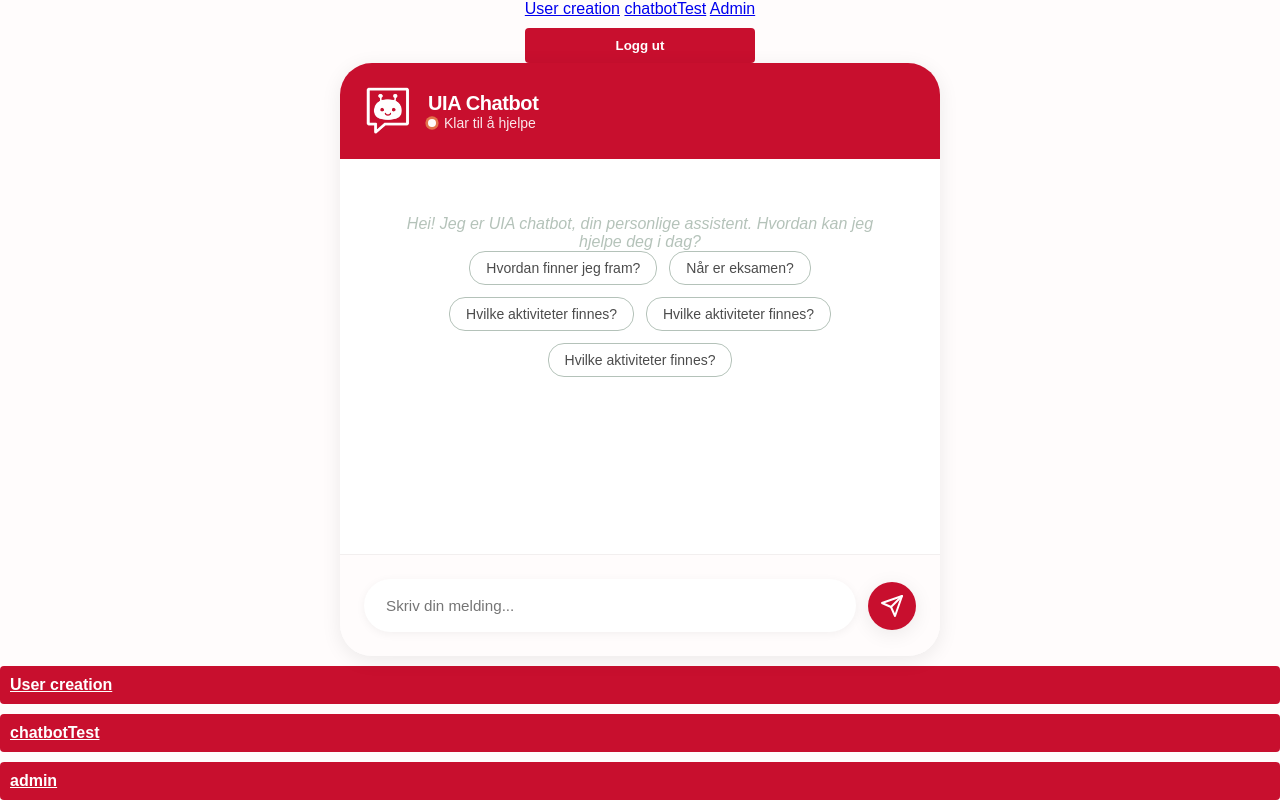
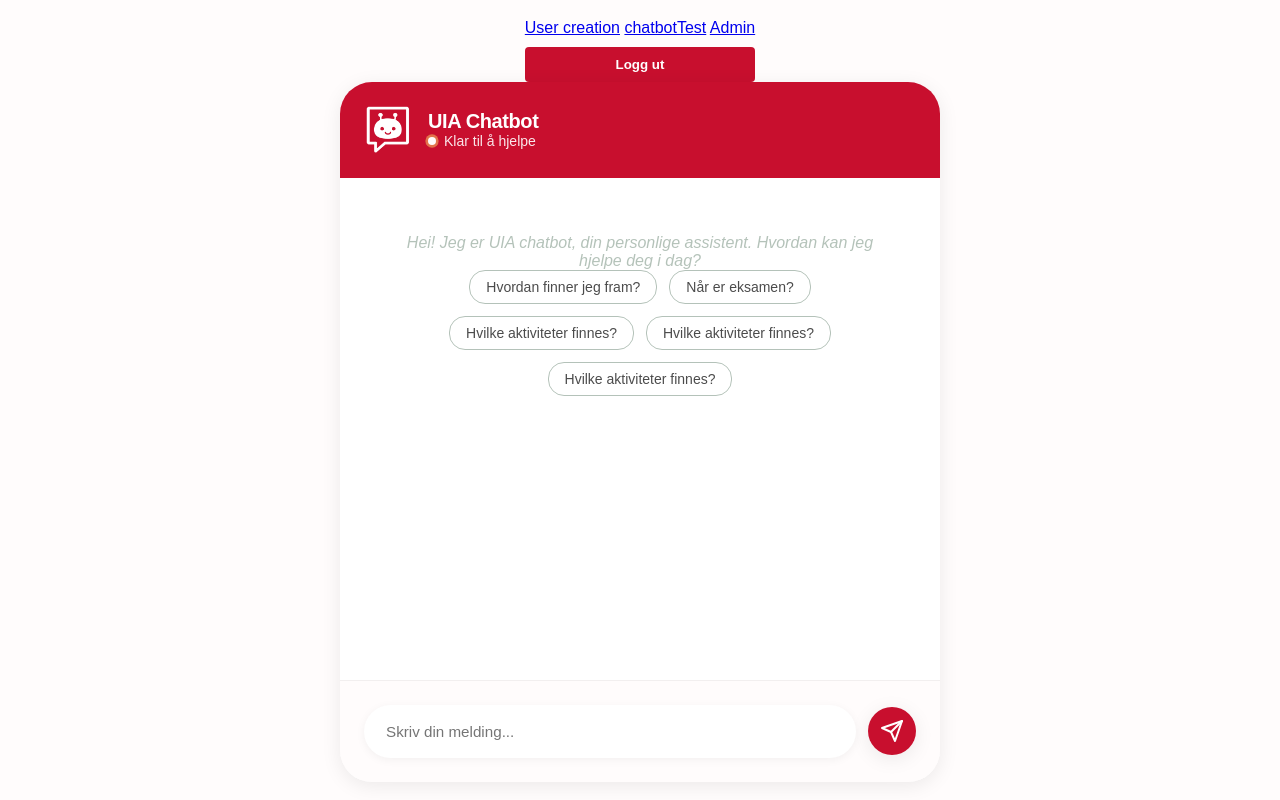
Before and after one commit to Bulldog2910/IS-115-Chatbot-i-PHP, a PHP site: page / in a window 1280 px wide. Run offline with PHP 8.4, Linux system fonts and the light colour scheme; the visitor is signed in with stand-in values (Sample User, id 1).

Commit message:
index fiks

```diff
--- a/public/Index.php
+++ b/public/Index.php
@@ -3,8 +3,5 @@
 
 <?php include __DIR__ . '/../app/views/chatbotView.php';?>
 
-<a class="button" href="../app/views/userCreation.php">User creation</a>
-<a class="button" href="../app/controllers/chatbotControllerTest.php">chatbotTest</a>
-<a class="button" href="../app/views/admin.php">admin</a>
 
 <?php include '../app/views/_footer.php';?>
```
